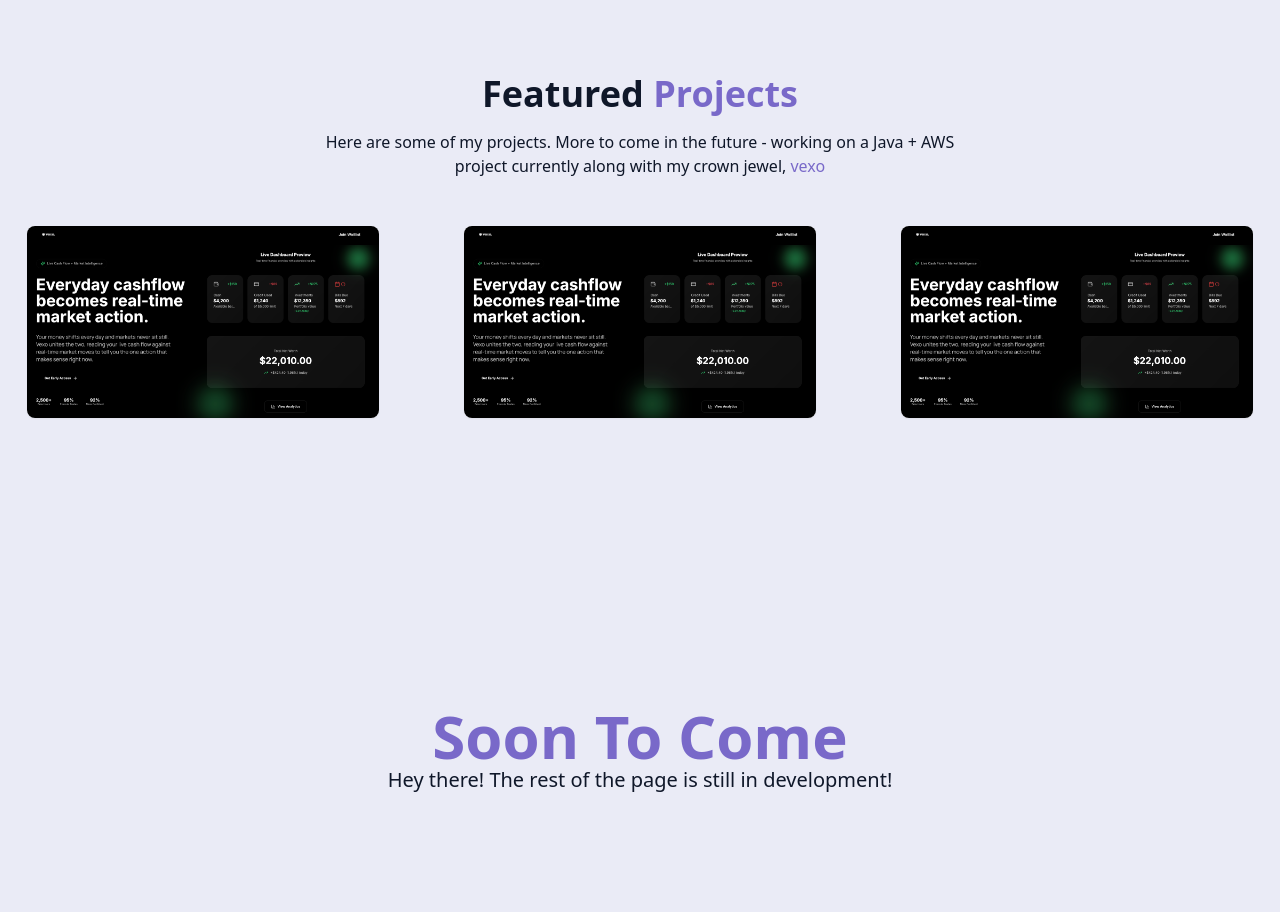
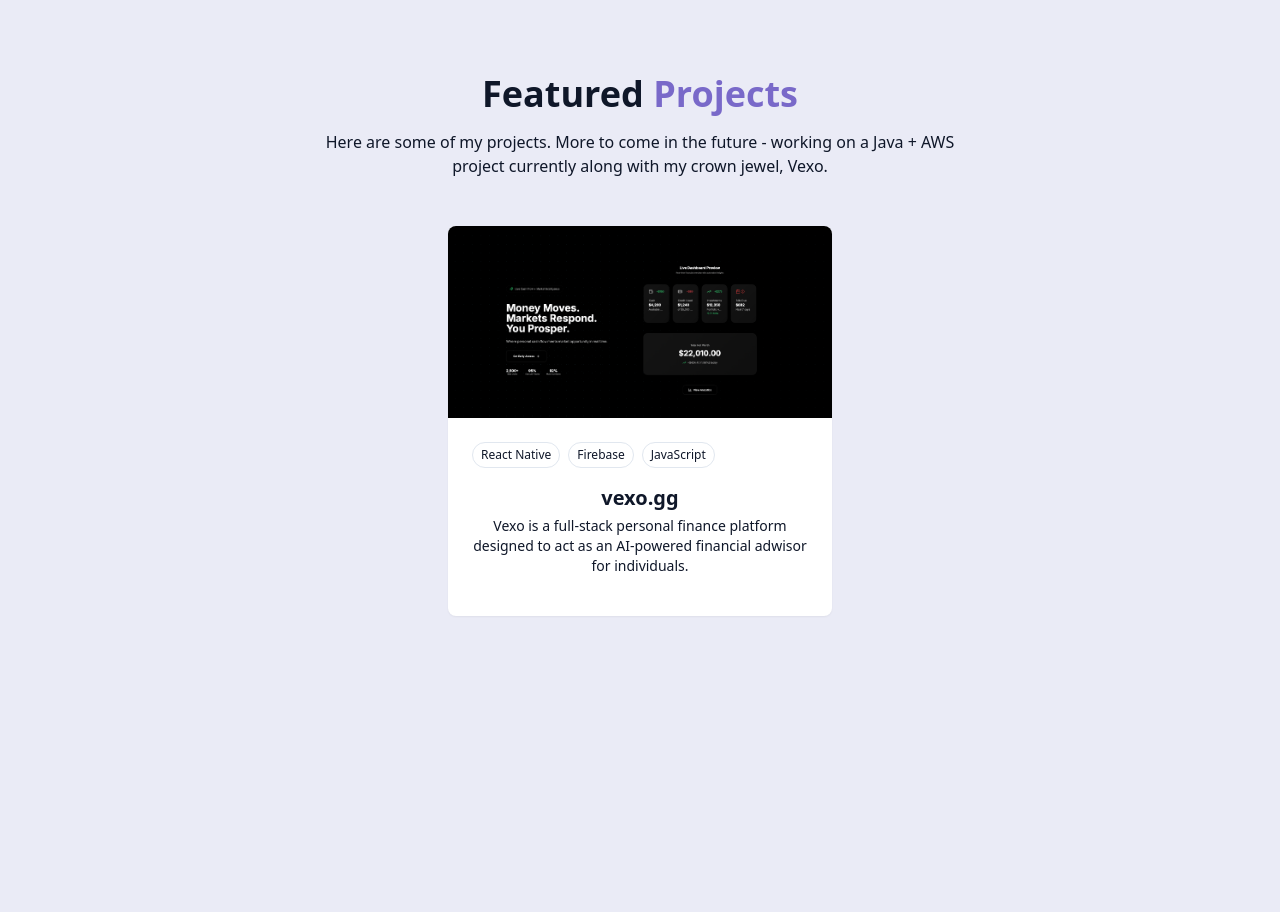
Before and after one commit to Codefficiency/PortfolioRework, a React (Vite) app: page / in a window 1280 px wide. Shown: the part 1440-2352 px from the top of the page. Built offline with nearby package versions, Linux system fonts and the light colour scheme.

Commit message:
Connected images, description and links to the project card

```diff
--- a/src/components/Navbar.jsx
+++ b/src/components/Navbar.jsx
@@ -4,7 +4,7 @@
     { name: 'Home', href: '#hero' },
     { name: 'About', href: '#about' },
     { name: 'Skills', href: '#soonToCome' },
-    { name: 'Projects', href: '#soonToCome' },
+    { name: 'Projects', href: '#projects' },
     { name: 'Contact', href: '#soonToCome' },
 ];
 import { X, Menu } from 'lucide-react';
--- a/src/components/ProjectsSection.jsx
+++ b/src/components/ProjectsSection.jsx
@@ -1,34 +1,36 @@
+import { ExternalLink, Github } from 'lucide-react';
+
 const projects = [
     {
         id: 1,
         title: 'vexo.gg',
         description:
             'Vexo is a full-stack personal finance platform designed to act as an AI-powered financial adwisor for individuals.',
-        image: '/projects/vexoGG.png',
-        tags: ['React Native', 'Firebase', 'JavaScript', 'OpenAI', 'Plaid'],
-        demoUrl: 'vexo.gg',
+        image: '/projects/vexoSS.png',
+        tags: ['React Native', 'Firebase', 'JavaScript'],
+        demoUrl: 'https://vexo.gg',
         githubUrl: 'https://github.com/VexoLabs/vexo-app',
     },
-    {
-        id: 2,
-        title: 'vexo.gg',
-        description:
-            'Vexo is a full-stack personal finance platform designed to act as an AI-powered financial adwisor for individuals.',
-        image: '/projects/vexoGG.png',
-        tags: ['React Native', 'Firebase', 'JavaScript', 'OpenAI', 'Plaid'],
-        demoUrl: 'vexo.gg',
-        githubUrl: 'https://github.com/VexoLabs/vexo-app',
-    },
-    {
-        id: 3,
-        title: 'vexo.gg',
-        description:
-            'Vexo is a full-stack personal finance platform designed to act as an AI-powered financial adwisor for individuals.',
-        image: '/projects/vexoGG.png',
-        tags: ['React Native', 'Firebase', 'JavaScript', 'OpenAI', 'Plaid'],
-        demoUrl: 'vexo.gg',
-        githubUrl: 'https://github.com/VexoLabs/vexo-app',
-    },
+    // {
+    //     id: 2,
+    //     title: 'vexo.gg',
+    //     description:
+    //         'Vexo is a full-stack personal finance platform designed to act as an AI-powered financial adwisor for individuals.',
+    //     image: '/projects/vexoGG.png',
+    //     tags: ['React Native', 'Firebase', 'JavaScript', 'OpenAI', 'Plaid'],
+    //     demoUrl: 'vexo.gg',
+    //     githubUrl: 'https://github.com/VexoLabs/vexo-app',
+    // },
+    // {
+    //     id: 3,
+    //     title: 'vexo.gg',
+    //     description:
+    //         'Vexo is a full-stack personal finance platform designed to act as an AI-powered financial adwisor for individuals.',
+    //     image: '/projects/vexoGG.png',
+    //     tags: ['React Native', 'Firebase', 'JavaScript', 'OpenAI', 'Plaid'],
+    //     demoUrl: 'vexo.gg',
+    //     githubUrl: 'https://github.com/VexoLabs/vexo-app',
+    // },
 ];
 export const ProjectsSection = () => {
     return (
@@ -43,24 +45,61 @@
                     Here are some of my projects. More to come in the future -
                     working on a Java + AWS project currently along with my
                     crown jewel,{' '}
-                    <a href="https://vexo.gg" className="text-primary">
-                        vexo
+                    <a
+                        href="https://vexo.gg"
+                        className="hover:text-primary transition-colors duration-300"
+                    >
+                        Vexo
                     </a>
+                    .
                 </p>
-
-                <div className="grid grid-cols-1 md:grid-cols-2 lg:grid-cols-3 gap-8">
+                {/* Modify the card width at home with 1920px monitor */}
+                <div className="grid grid-cols-1 md:grid-cols-1 lg:grid-cols-1 gap-8">
                     {projects.map((project, key) => (
                         <div
                             key={key}
-                            className="group bg-card rounded-lg overflow-hidden shadow-xs card-hover max-w-md mx-auto"
+                            className="group bg-card rounded-lg overflow-hidden shadow-xs card-hover max-w-sm mx-auto"
                         >
                             <div className="h-48 overflow-hidden">
                                 <img
                                     src={project.image}
                                     alt={project.title}
-                                    className="max-w-full max-h-full object-contain transition-transform duration-500 group-hover:scale-110"
+                                    className="w-full h-full object-cover transition-transform duration-500 group-hover:scale-110"
                                 />
                             </div>
+                            <div className="p-6">
+                                <div className="flex flex-wrap gap-2 mb-4">
+                                    {project.tags.map((tag) => (
+                                        <span className="px-2 py-1 text-xs font-medium border rounded-full bg-secondary text-secondary-foreground">
+                                            {tag}
+                                        </span>
+                                    ))}
+                                </div>
+
+                                <h3 className="text-xl text-muted-secondary font-semibold mb-1">
+                                    <a
+                                        href={project.demoUrl}
+                                        target="_blank"
+                                        className="hover:text-primary transition-colors duration-300"
+                                    >
+                                        {project.title}
+                                    </a>
+                                </h3>
+                                <p className="text-muted-foreground text-sm mb-4">
+                                    {project.description}
+                                </p>
+                            </div>
+                            {/* <div className="flex justify-between items-center">
+                                    <div className="flex space-x-3">
+                                        <a
+                                            href={project.demoUrl}
+                                            target="_blank"
+                                            className="text-foreground/80 hover:text-primary transition-colors duration-300"
+                                        >
+                                            <ExternalLink size={20} />
+                                        </a>
+                                    </div>
+                                </div> */}
                         </div>
                     ))}
                 </div>
--- a/src/components/SkillSection.jsx
+++ b/src/components/SkillSection.jsx
@@ -53,7 +53,7 @@
                     {filteredSkills.map((skill, key) => (
                         <div
                             key={key}
-                            className="bg-card p-6 rounded-lg shadow-xc card-hover"
+                            className="bg-card p-6 rounded-lg shadow-xs card-hover"
                         >
                             <div className="text-left mb-4">
                                 {' '}
```
Also changed, not shown: public/projects/vexoSS.png (added).
